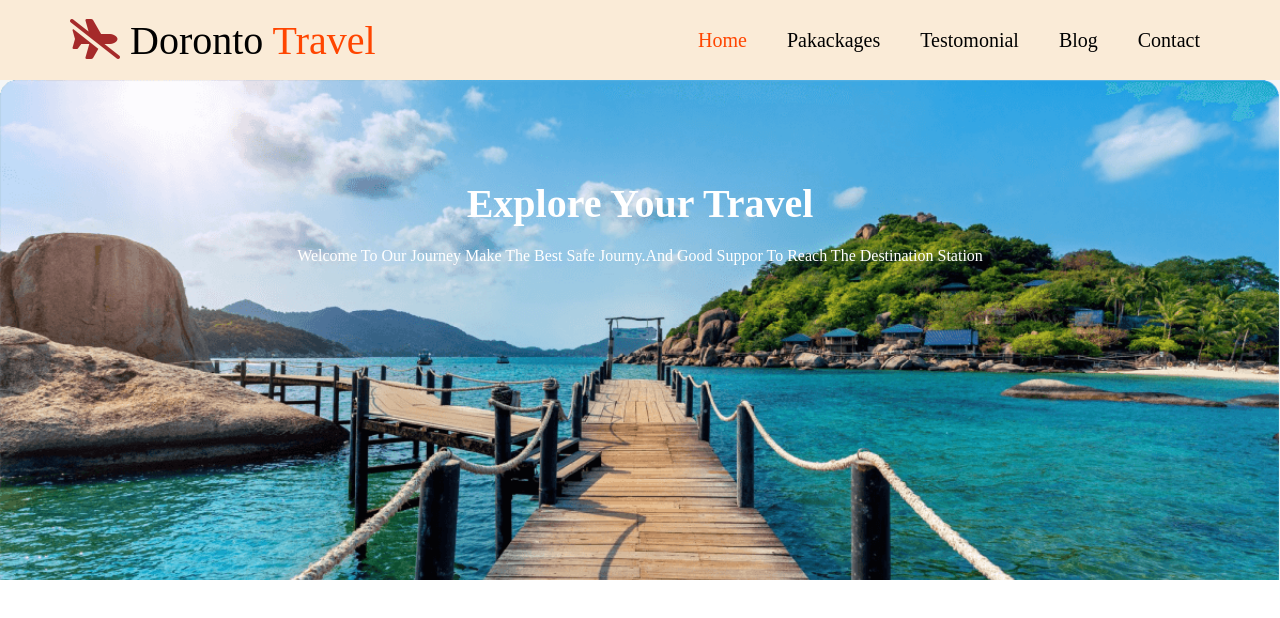
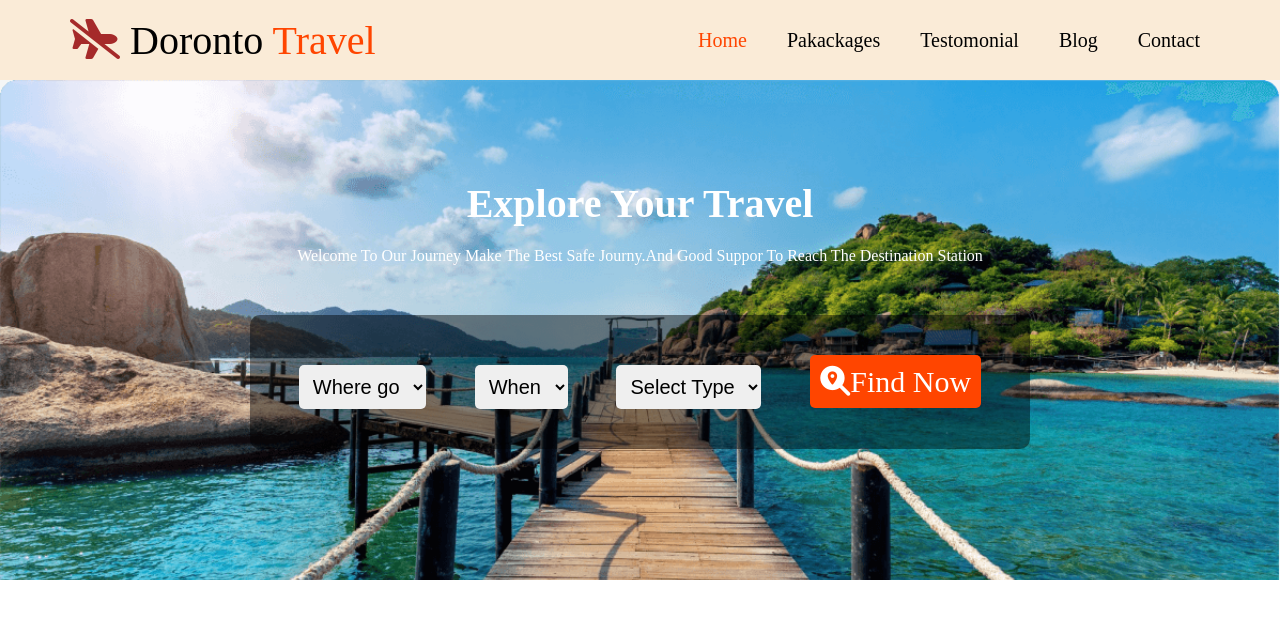
Before and after one commit to Shikhtahoba/doronto-travels, a plain HTML site: page index.html in a window 1280 px wide. Drawn offline with Linux system fonts and the light colour scheme.

Commit message:
header commit

```diff
--- a/index.html
+++ b/index.html
@@ -52,6 +52,32 @@
             <p>Welcome To Our Journey Make The Best Safe Journy.And Good Suppor To Reach The Destination Station</p>
         </div>
 
+        <div class="travel-list">
+
+            <div class="travel-list1">
+                <select class="travel">
+                    <option value="where go">Where go</option>
+                </select>
+            </div>
+
+            <div class="travel-list2">
+                <select class="travel">
+                    <option value="when">When</option>
+                </select>
+            </div>
+
+            <div class="travel-list3">
+                <select class="travel">
+                    <option value="select">Select Type</option>
+                </select>
+            </div>
+
+            <div class="travel-list4">
+                <a href=""><i class="fas fa-search-location"></i></i>Find Now</a>
+            </div>
+
+        </div>
+
     </header>
 
 </body>
--- a/style.css
+++ b/style.css
@@ -125,3 +125,34 @@ nav ul li:first-child a{
     padding-top: 100px;
     padding-bottom: 20px;
 }
+
+.travel-list{
+    display: flex;
+    justify-content: space-evenly;
+    padding-top: 50px;
+    background-color: rgba(0, 0, 0, 0.452);
+    margin-right: 250px;
+    margin-left: 250px;
+    margin-top: 50px;
+    border-radius: 10px;
+
+}
+.travel-list1{
+    margin-bottom: 40px;
+    border: 0;
+}
+.travel{
+    border: 0;
+    font-size: 20px;
+    padding: 10px;
+    border-radius: 5px;
+}
+.travel-list4 a{
+    text-decoration: none;
+  background-color:orangered;
+  font-size: 30px;
+  color: white;
+  border-radius: 5px;
+  padding: 10px;
+
+}
```
